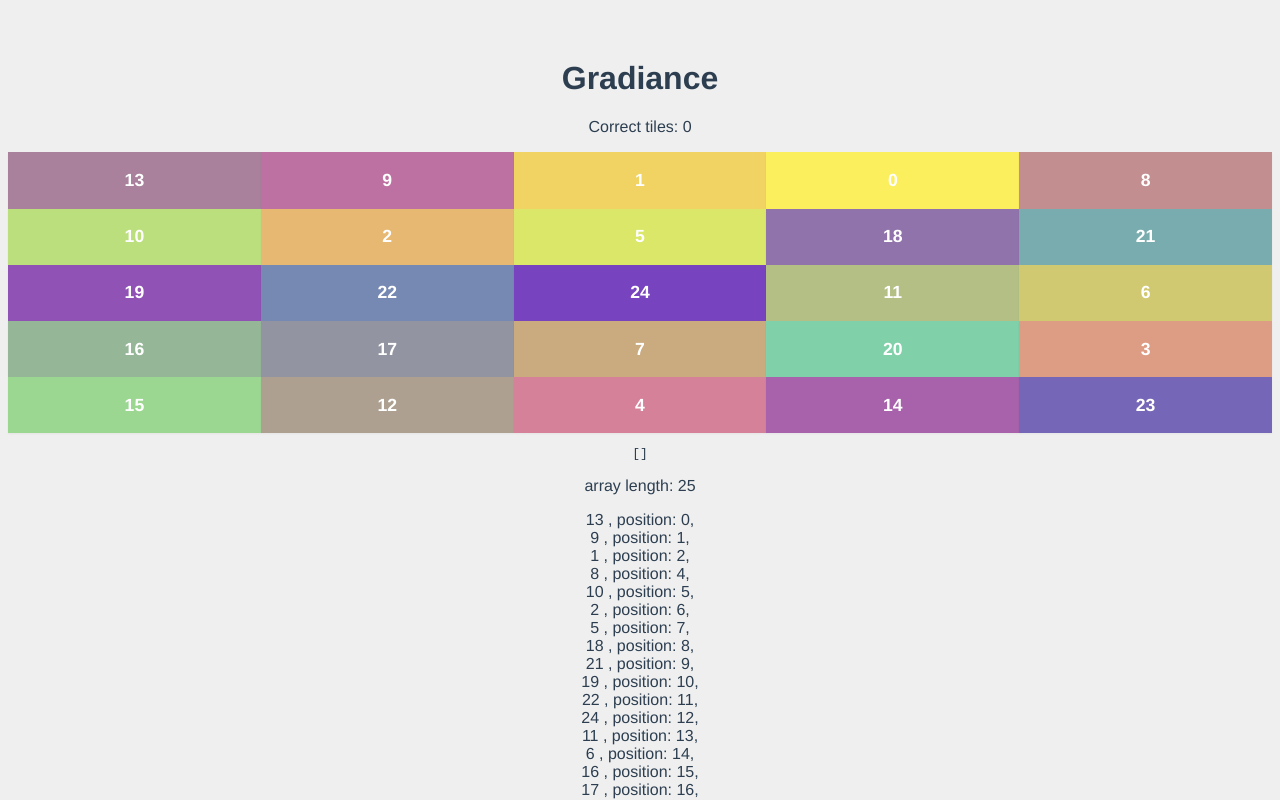
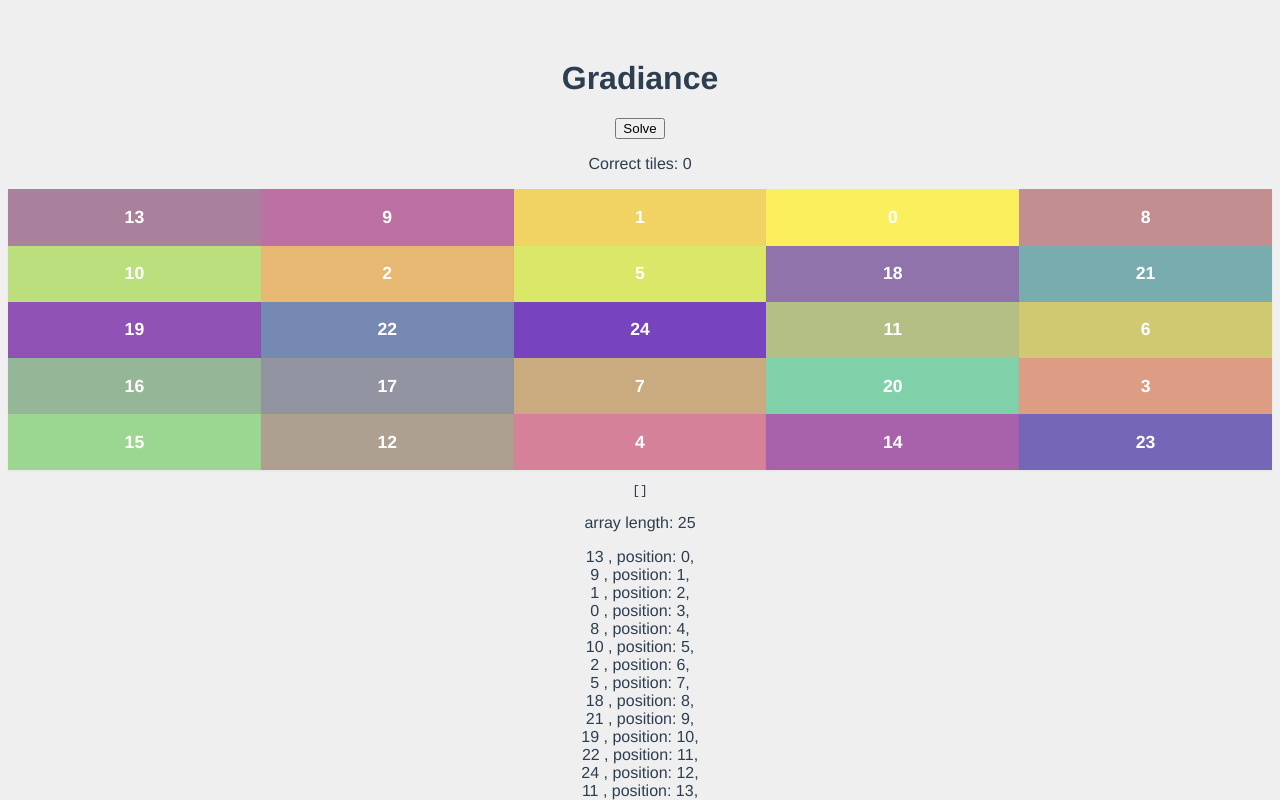
Before and after one commit to jadeleafmoon/gradiance, a Vue app: page / in a window 1280 px wide. Shown: the top 800 px of the page. Built offline with nearby package versions, Linux system fonts and the light colour scheme.

Commit message:
feat: add Solve debug button

```diff
--- a/src/App.vue
+++ b/src/App.vue
@@ -1,7 +1,11 @@
 <template>
   <h1>Gradiance</h1>
 
-  <p v-show="debug"> Correct tiles: {{ numberOfCorrectTiles }}</p>
+  <div v-show="debugOn">
+    <button @click="almostSolve">Solve</button>
+    <p> Correct tiles: {{ numberOfCorrectTiles }}</p>
+
+  </div>
 
 
 
@@ -17,13 +21,12 @@
 
   <h2 v-show="gameWon">You win! 😸</h2>
 
-  <div class="debug" v-show="debug">
+  <div class="debugOn" v-show="debugOn">
     <pre>{{ selectedTiles }}</pre>
     <p> array length: {{ tiles.length }} </p>
     <div
-      class="debug-item"
+      class="debugOn-item"
       v-for="tile in tiles"
-      v-show="tile.id !== 0"
     >
       {{ tile.id }} , position: {{ tile.position }},
     </div>
@@ -41,7 +44,7 @@ export default {
   components: { Tile },
   data() {
     return {
-      debug: true,
+      debugOn: true,
       selectedTiles: [],
       tiles: [],
     }
@@ -134,11 +137,26 @@ export default {
 
       return copy
     },
+
+    almostSolve() {
+      let result = []
+
+      for (let i = 0; i < this.tiles.length; i++) {
+        let correctPosition = this.tiles[i].number
+        this.tiles[i].position = correctPosition
+        result[correctPosition] = this.tiles[i]
+      }
+
+      console.log("result of solve", result)
+      this.tiles = result
+
+      return result
+    }
   },
   computed: {
     numberOfCorrectTiles() {
       let counter = 0;
-      for (let i = 1; i < this.tiles.length; i++) {
+      for (let i = 0; i < this.tiles.length; i++) {
         const tile = this.tiles[i];
         if (tile.number === i) counter++;
       }
@@ -146,7 +164,7 @@ export default {
       return counter
     },
     gameWon() {
-      return this.numberOfCorrectTiles === this.tiles.length - 1
+      return this.numberOfCorrectTiles === this.tiles.length
     }
   },
   beforeMount() {
```
